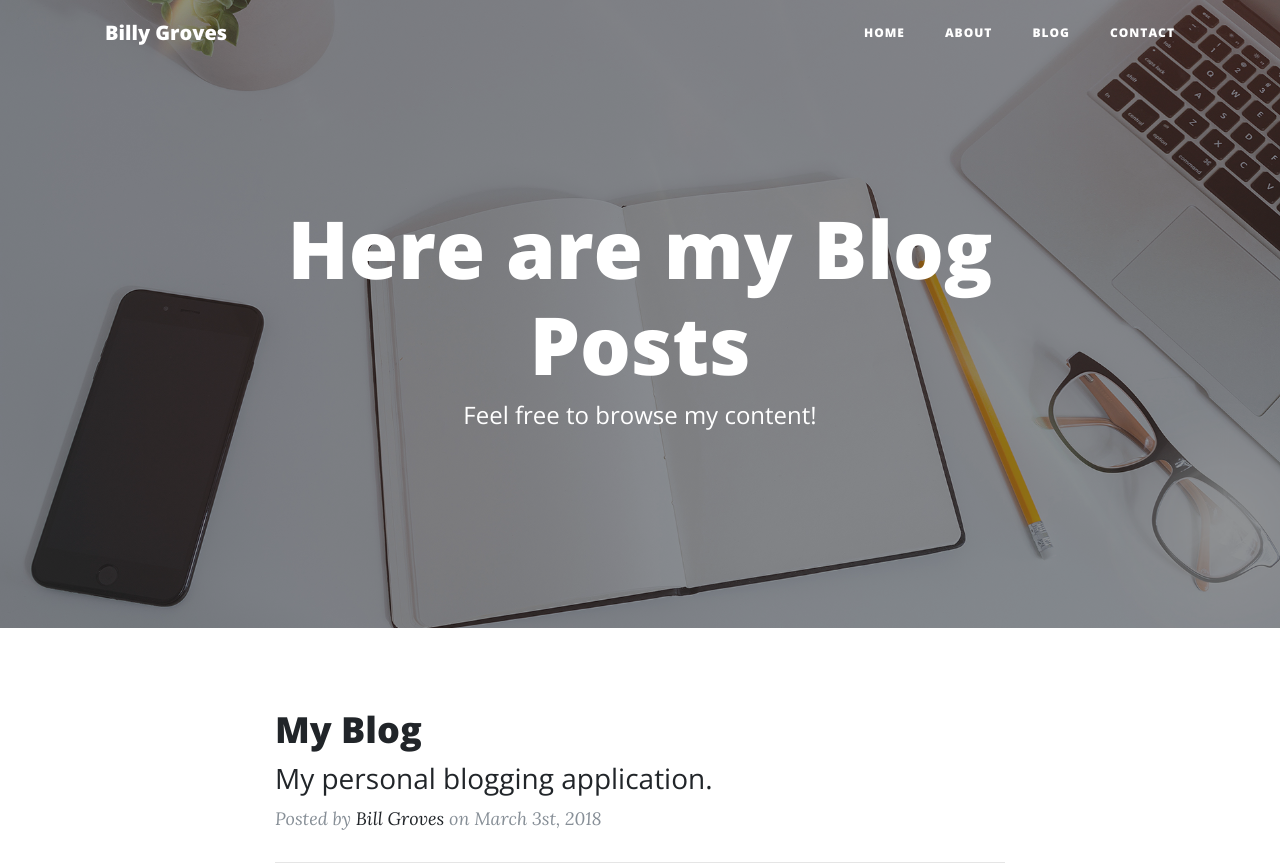
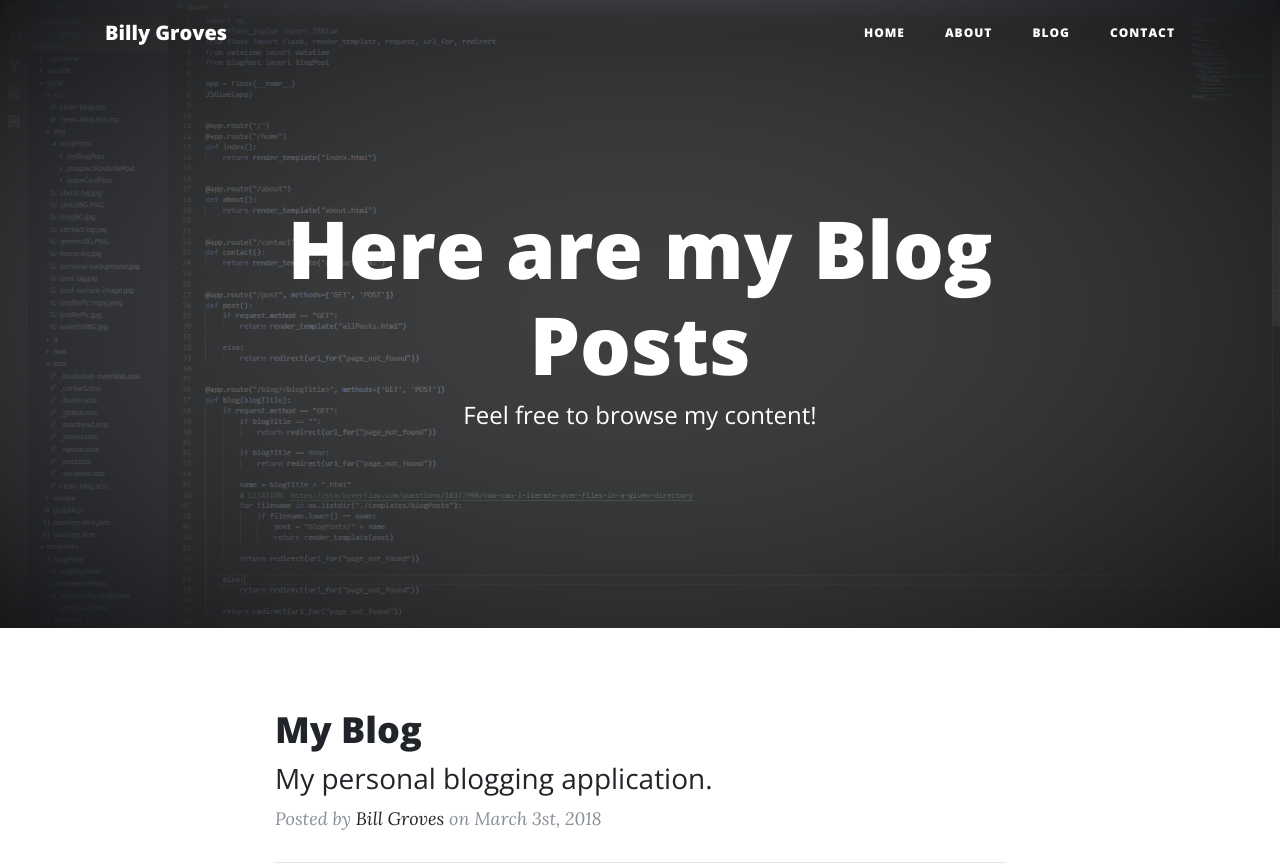
Before and after one commit to billyggroves/myBlog, a Flask app: template templates/allPosts.html in a window 1280 px wide. Shown: the top 868 px of the page. Run offline with Flask 2, Linux system fonts and the light colour scheme; the template is opened without the code that fills it, so the values that code supplies are empty; some libraries are stand-ins or nearby versions.

Commit message:
Add new background pic for allPosts.html

```diff
--- a/templates/allPosts.html
+++ b/templates/allPosts.html
@@ -7,7 +7,7 @@
 {% block main %}
 
     <!-- Page Header -->
-    <header class="masthead" style="background-image: url('/static/img/home-bg.jpg')">
+    <header class="masthead" style="background-image: url('/static/img/blogSectionBG.PNG')">
       <div class="overlay"></div>
       <div class="container">
         <div class="row">
```
Also changed, not shown: static/img/blogSectionBG.PNG (added).
